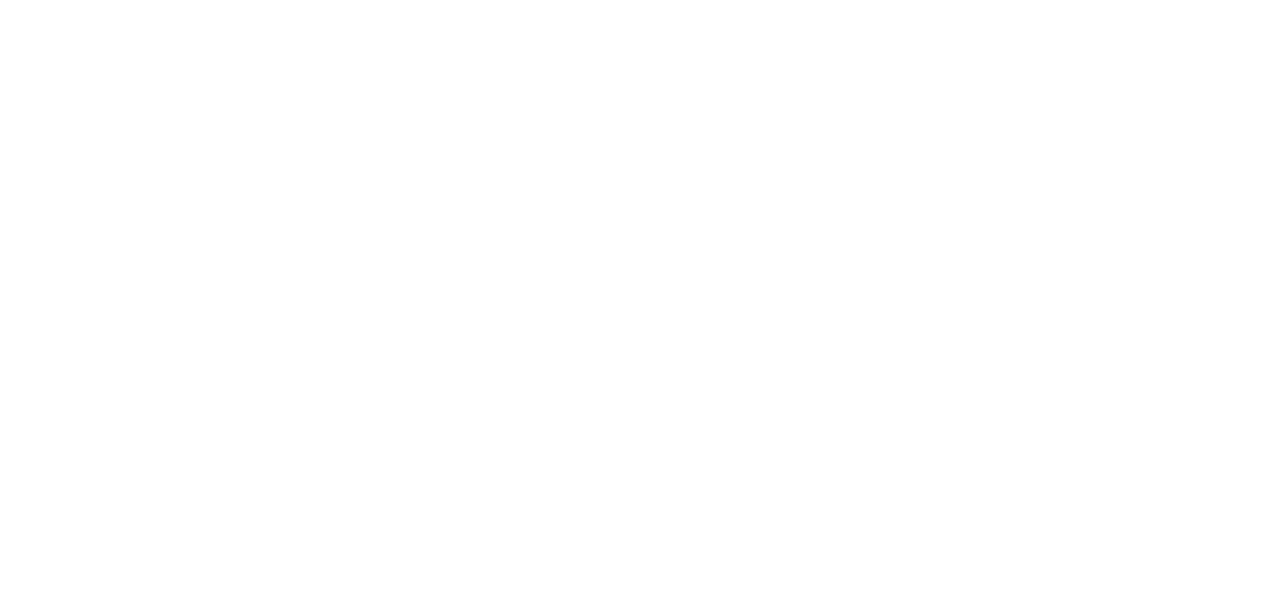
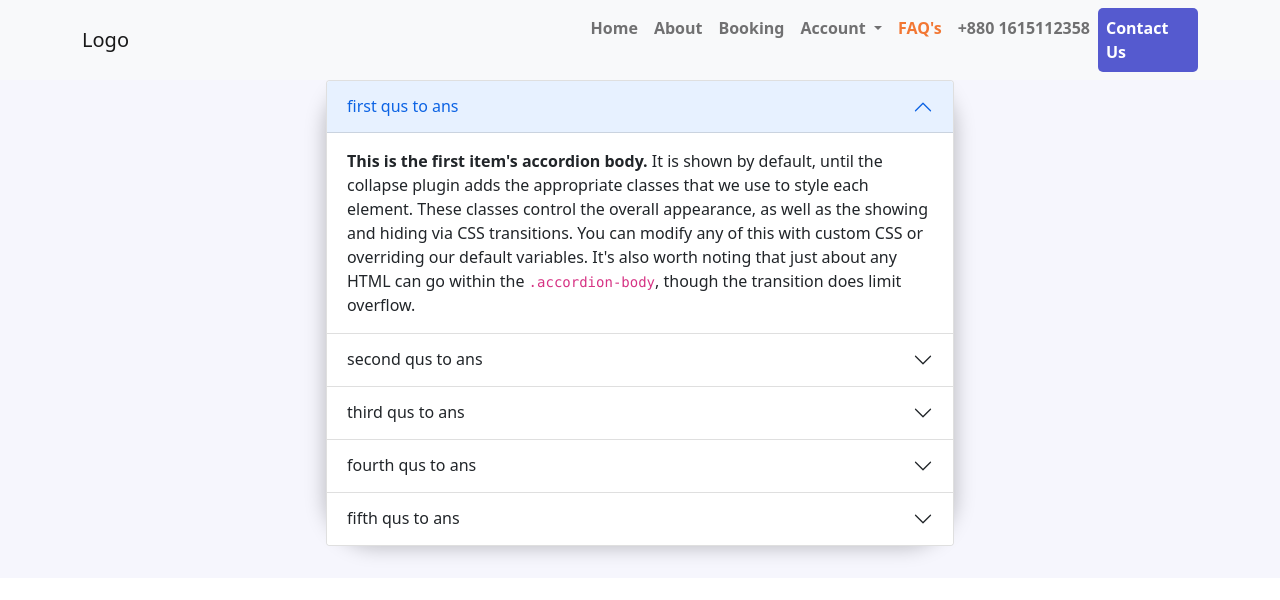
Before and after one commit to farhan8728/Medical_website, a plain HTML site: page faq.html in a window 1280 px wide. Drawn offline with nearby package versions, Linux system fonts and the light colour scheme.

Commit message:
regsiter finish

```diff
--- a/faq.html
+++ b/faq.html
@@ -0,0 +1,164 @@
+<!doctype html>
+<html lang="en">
+  <head>
+    <!-- Required meta tags -->
+    <meta charset="utf-8">
+    <meta name="viewport" content="width=device-width, initial-scale=1">
+
+    <!-- Bootstrap CSS -->
+    <link href="https://cdn.jsdelivr.net/npm/bootstrap@5.0.2/dist/css/bootstrap.min.css" rel="stylesheet" integrity="sha384-EVSTQN3/azprG1Anm3QDgpJLIm9Nao0Yz1ztcQTwFspd3yD65VohhpuuCOmLASjC" crossorigin="anonymous">
+
+    <title>Doctor</title>
+
+    <link rel="stylesheet" href="style.css">
+
+    <link rel="stylesheet" href="./login.css">
+  </head>
+  <body>
+
+    <header>
+        <nav class="navbar fixed-top navbar-expand-lg navbar-light bg-light">
+            <div class="container ">
+              <a class="navbar-brand" href="#">Logo</a>
+              <button class="navbar-toggler" type="button" data-bs-toggle="collapse" data-bs-target="#navbarSupportedContent" aria-controls="navbarSupportedContent" aria-expanded="false" aria-label="Toggle navigation">
+                <span class="navbar-toggler-icon"></span>
+              </button>
+              <div class="collapse navbar-collapse " id="navbarSupportedContent">
+                <ul class="navbar-nav ms-auto mb-2 mb-lg-0">
+                  <li class="nav-item">
+                    <a class="nav-link  fw-bolder" aria-current="page" href="index.html">Home</a>
+                  </li>
+                  <li class="nav-item">
+                    <a class="nav-link fw-bolder" href="about.html">About</a>
+                  </li>
+                  <li class="nav-item">
+                    <a class="nav-link fw-bolder" href="book.html">Booking</a>
+                  </li>
+                  <li class="nav-item dropdown">
+                    <a class="nav-link dropdown-toggle fw-bolder" href="#" id="navbarDropdown" role="button" data-bs-toggle="dropdown" aria-expanded="false">
+                      Account
+                    </a>
+                    <ul class="dropdown-menu" aria-labelledby="navbarDropdown">
+                      <li><a class="dropdown-item fw-bolder" href="registration.html">Registration</a></li>
+                      <li><a class="dropdown-item fw-bolder" href="login.html">LogIn</a></li>
+                    </ul>
+                  </li>
+                  <li class="nav-item">
+                    <a class="nav-link fw-bolder active" href="faq.html">FAQ's</a>
+                  </li>
+                  <li class="nav-item">
+                    <a class="nav-link fw-bolder" href="#"><span class=""><i class="bi bi-telephone-fill"></i></span> +880 1615112358</a>
+                  </li>
+                  <li class="nav-item contact_us">
+                    <a class="nav-link contact fw-bolder" href="#">Contact Us</a>
+                  </li>
+
+
+                </ul>
+
+              </div>
+            </div>
+        </nav>
+    </header>
+
+
+    <main>
+        <section class="log_in">
+            <div class="container-fluid">
+              <div class="row">
+                <div class="col-lg-12">
+                    <div class="log_in_part">
+                        <div class="accordion" id="accordionExample">
+                            <div class="accordion-item">
+                              <h2 class="accordion-header" id="headingOne">
+                                <button class="accordion-button" type="button" data-bs-toggle="collapse" data-bs-target="#collapseOne" aria-expanded="true" aria-controls="collapseOne">
+                                  first qus to ans
+                                </button>
+                              </h2>
+                              <div id="collapseOne" class="accordion-collapse collapse show" aria-labelledby="headingOne" data-bs-parent="#accordionExample">
+                                <div class="accordion-body">
+                                  <strong>This is the first item's accordion body.</strong> It is shown by default, until the collapse plugin adds the appropriate classes that we use to style each element. These classes control the overall appearance, as well as the showing and hiding via CSS transitions. You can modify any of this with custom CSS or overriding our default variables. It's also worth noting that just about any HTML can go within the <code>.accordion-body</code>, though the transition does limit overflow.
+                                </div>
+                              </div>
+                            </div>
+                            <div class="accordion-item">
+                              <h2 class="accordion-header" id="headingTwo">
+                                <button class="accordion-button collapsed" type="button" data-bs-toggle="collapse" data-bs-target="#collapseTwo" aria-expanded="false" aria-controls="collapseTwo">
+                                    second qus to ans
+                                </button>
+                              </h2>
+                              <div id="collapseTwo" class="accordion-collapse collapse" aria-labelledby="headingTwo" data-bs-parent="#accordionExample">
+                                <div class="accordion-body">
+                                  <strong>This is the second item's accordion body.</strong> It is hidden by default, until the collapse plugin adds the appropriate classes that we use to style each element. These classes control the overall appearance, as well as the showing and hiding via CSS transitions. You can modify any of this with custom CSS or overriding our default variables. It's also worth noting that just about any HTML can go within the <code>.accordion-body</code>, though the transition does limit overflow.
+                                </div>
+                              </div>
+                            </div>
+                            <div class="accordion-item">
+                              <h2 class="accordion-header" id="headingThree">
+                                <button class="accordion-button collapsed" type="button" data-bs-toggle="collapse" data-bs-target="#collapseThree" aria-expanded="false" aria-controls="collapseThree">
+                                    third qus to ans
+                                </button>
+                              </h2>
+                              <div id="collapseThree" class="accordion-collapse collapse" aria-labelledby="headingThree" data-bs-parent="#accordionExample">
+                                <div class="accordion-body">
+                                  <strong>This is the third item's accordion body.</strong> It is hidden by default, until the collapse plugin adds the appropriate classes that we use to style each element. These classes control the overall appearance, as well as the showing and hiding via CSS transitions. You can modify any of this with custom CSS or overriding our default variables. It's also worth noting that just about any HTML can go within the <code>.accordion-body</code>, though the transition does limit overflow.
+                                </div>
+                              </div>
+                            </div>
+
+                            <div class="accordion-item">
+                                <h2 class="accordion-header" id="headingFour">
+                                  <button class="accordion-button collapsed" type="button" data-bs-toggle="collapse" data-bs-target="#collapseFour" aria-expanded="false" aria-controls="collapseFour">
+                                      fourth qus to ans
+                                  </button>
+                                </h2>
+                                <div id="collapseFour" class="accordion-collapse collapse" aria-labelledby="headingFour" data-bs-parent="#accordionExample">
+                                  <div class="accordion-body">
+                                    <strong>This is the fourth item's accordion body.</strong> It is hidden by default, until the collapse plugin adds the appropriate classes that we use to style each element. These classes control the overall appearance, as well as the showing and hiding via CSS transitions. You can modify any of this with custom CSS or overriding our default variables. It's also worth noting that just about any HTML can go within the <code>.accordion-body</code>, though the transition does limit overflow.
+                                  </div>
+                                </div>
+                            </div>
+
+
+
+                            <div class="accordion-item">
+                                <h2 class="accordion-header" id="headingFive">
+                                  <button class="accordion-button collapsed" type="button" data-bs-toggle="collapse" data-bs-target="#collapseFive" aria-expanded="false" aria-controls="collapseFive">
+                                      fifth qus to ans
+                                  </button>
+                                </h2>
+                                <div id="collapseFive" class="accordion-collapse collapse" aria-labelledby="headingFive" data-bs-parent="#accordionExample">
+                                  <div class="accordion-body">
+                                    <strong>This is the fifth item's accordion body.</strong> It is hidden by default, until the collapse plugin adds the appropriate classes that we use to style each element. These classes control the overall appearance, as well as the showing and hiding via CSS transitions. You can modify any of this with custom CSS or overriding our default variables. It's also worth noting that just about any HTML can go within the <code>.accordion-body</code>, though the transition does limit overflow.
+                                  </div>
+                                </div>
+                              </div>
+
+
+
+
+                          </div>
+
+
+
+                      </div>
+                    </div>
+                  </div>
+                </div>
+              </div>
+          </section>
+
+    </main>
+
+    <!-- Optional JavaScript; choose one of the two! -->
+
+    <!-- Option 1: Bootstrap Bundle with Popper -->
+    <script src="https://cdn.jsdelivr.net/npm/bootstrap@5.0.2/dist/js/bootstrap.bundle.min.js" integrity="sha384-MrcW6ZMFYlzcLA8Nl+NtUVF0sA7MsXsP1UyJoMp4YLEuNSfAP+JcXn/tWtIaxVXM" crossorigin="anonymous"></script>
+
+    <!-- Option 2: Separate Popper and Bootstrap JS -->
+    <!--
+    <script src="https://cdn.jsdelivr.net/npm/@popperjs/core@2.9.2/dist/umd/popper.min.js" integrity="sha384-IQsoLXl5PILFhosVNubq5LC7Qb9DXgDA9i+tQ8Zj3iwWAwPtgFTxbJ8NT4GN1R8p" crossorigin="anonymous"></script>
+    <script src="https://cdn.jsdelivr.net/npm/bootstrap@5.0.2/dist/js/bootstrap.min.js" integrity="sha384-cVKIPhGWiC2Al4u+LWgxfKTRIcfu0JTxR+EQDz/bgldoEyl4H0zUF0QKbrJ0EcQF" crossorigin="anonymous"></script>
+    -->
+  </body>
+</html>
--- a/login.css
+++ b/login.css
@@ -79,7 +79,7 @@ a{
 .register_btn:hover{
     background-color: #5559CE;
     color: #fff;
-    transition: .3s ease-in-out;
+    transition: all .3s ease-in-out;
 }
 
 @media screen and (max-width:767px){
```
